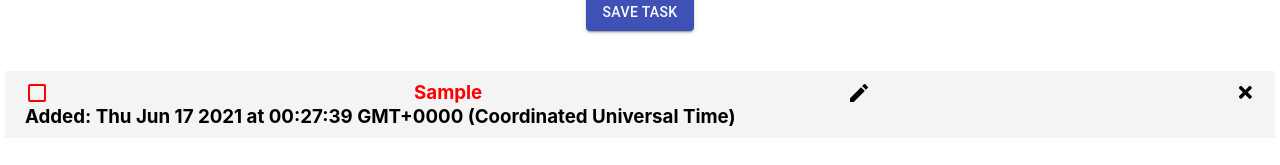
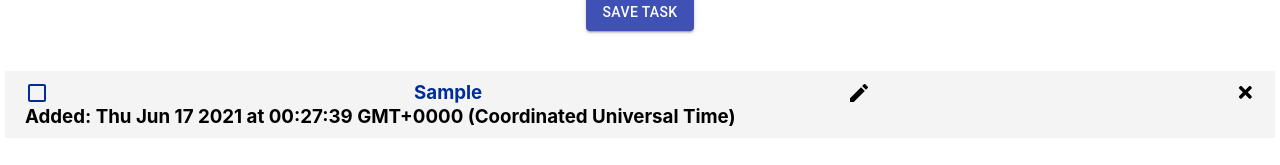
Before and after one commit to 2021-IBM-Accelerate-SW-Track/lab-1-team-10, a React (Create React App) app: page / in a window 1280 px wide. Both pictures are taken after typing "Sample" into the empty fields and a click on the button "SAVE TASK". Shown: the part 155-320 px from the top of the page. Built offline with nearby package versions, Linux system fonts and the light colour scheme; the HTML template or start-up script is replaced by a standard one.

Commit message:
added strikethrough!! changed incomplete color to blue

```diff
--- a/src/App.css
+++ b/src/App.css
@@ -73,6 +73,10 @@ code {
   width: 100%;
 }
 
+.crossedLine {
+  text-decoration: line-through
+}
+
 .task {
   background: #f4f4f4;
   margin: 5px;
--- a/src/component/Task.js
+++ b/src/component/Task.js
@@ -10,8 +10,8 @@ const Task = ({ key, task, onDelete, onEdit, completeTasks }) => {
     return (
         <div className='task'>
             <h3>
-                {(task.complete ? (<CheckBoxIcon style = {{ color: 'green' }} onClick={() => completeTasks(task.id)}/>) : (<CheckBoxOutlineBlankIcon  style = {{ color: 'red' }} onClick={() => completeTasks(task.id)}/>))}
-                {(task.complete) ? <p style={{ color: 'green' }}>{task.text}</p>  : <p style={{ color: 'red' }}>{task.text}</p>}
+                {(task.complete ? (<CheckBoxIcon style = {{ color: 'green' }} onClick={() => completeTasks(task.id)}/>) : (<CheckBoxOutlineBlankIcon  style = {{ color: '#002D9C' }} onClick={() => completeTasks(task.id)}/>))}
+                {(task.complete) ? <p className='crossedLine' style={{ color: 'green' }}>{task.text}</p>  : <p style={{ color: '#002D9C' }}>{task.text}</p>}
                 <EditIcon cursor='pointer' onClick={() => setEditTask(!showEditTask)} />
                 <FaTimes cursor='pointer' onClick={() => onDelete(task.id)} />
             </h3>
```
